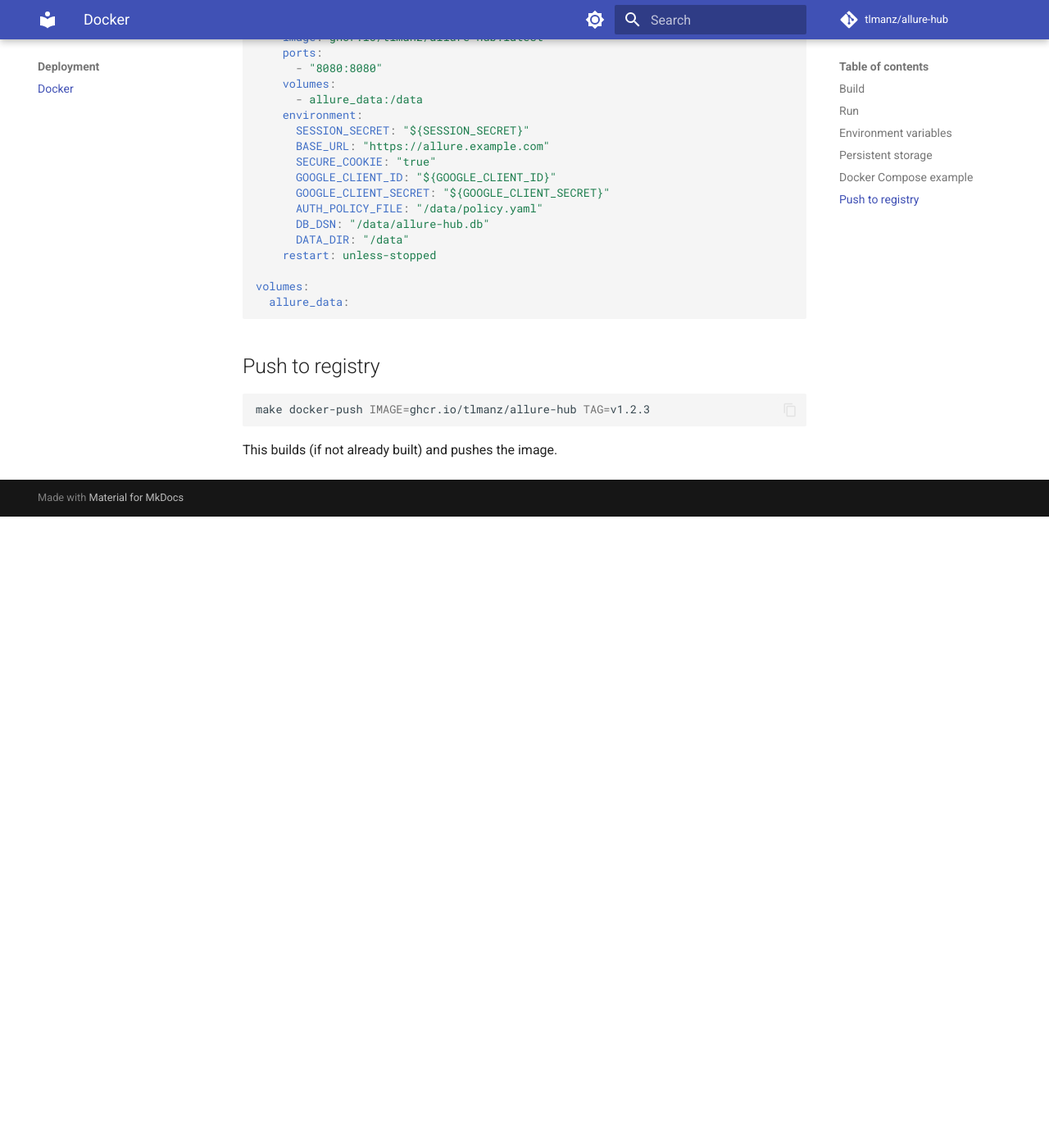
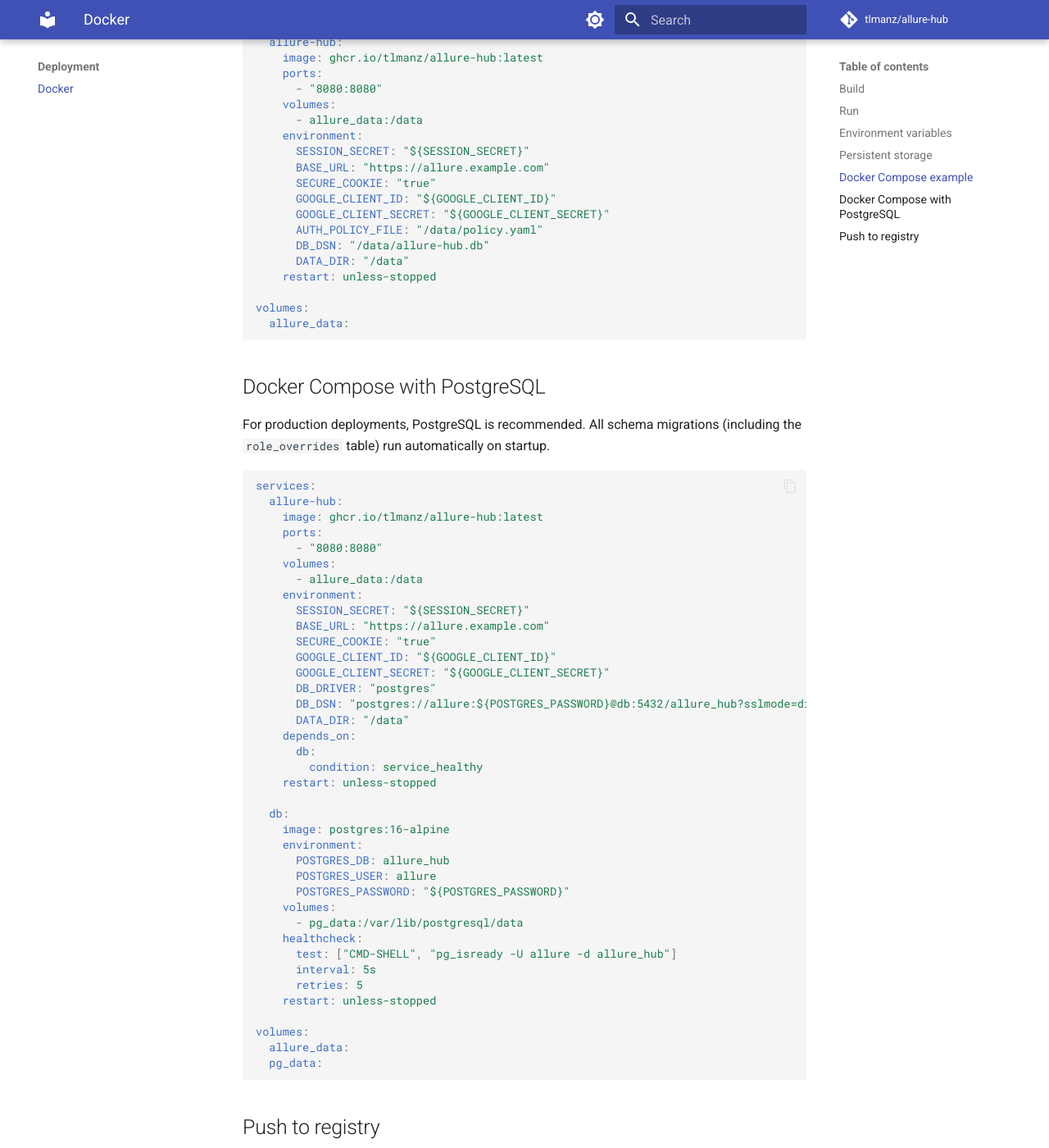
Before and after one commit to tlmanz/allure-hub, an MkDocs documentation site: the page built from docs/deployment/docker.md, in a window 1280 px wide and 1400 px high, scrolled down 1553 px. Shown: the whole window at 82% size. Built offline with MkDocs 1.6.1 and Material for MkDocs 9.7.7, drawn with Linux system fonts in a browser that asks for light colours; comment, search, counter and statistics services are not loaded; before the commit the page ends 2183 px from its top, so only the background shows below that; some of the changed text lies outside the part shown.

Commit message:
docs: enhance RBAC documentation and Docker setup for role overrides

````diff
--- a/docs/deployment/docker.md
+++ b/docs/deployment/docker.md
@@ -58,7 +58,7 @@
 -v /srv/allure-hub/data:/data
 ```
 
-The RBAC `policy.yaml` can also be stored there and referenced via `AUTH_POLICY_FILE=/data/policy.yaml`.
+The RBAC `policy.yaml` baseline can be stored there and referenced via `AUTH_POLICY_FILE=/data/policy.yaml`. Role overrides set through the Settings UI are stored in the database automatically — no file changes needed at runtime.
 
 ## Docker Compose example
 
@@ -85,6 +85,51 @@
   allure_data:
 ```
 
+## Docker Compose with PostgreSQL
+
+For production deployments, PostgreSQL is recommended. All schema migrations (including the `role_overrides` table) run automatically on startup.
+
+```yaml
+services:
+  allure-hub:
+    image: ghcr.io/tlmanz/allure-hub:latest
+    ports:
+      - "8080:8080"
+    volumes:
+      - allure_data:/data
+    environment:
+      SESSION_SECRET: "${SESSION_SECRET}"
+      BASE_URL: "https://allure.example.com"
+      SECURE_COOKIE: "true"
+      GOOGLE_CLIENT_ID: "${GOOGLE_CLIENT_ID}"
+      GOOGLE_CLIENT_SECRET: "${GOOGLE_CLIENT_SECRET}"
+      DB_DRIVER: "postgres"
+      DB_DSN: "postgres://allure:${POSTGRES_PASSWORD}@db:5432/allure_hub?sslmode=disable"
+      DATA_DIR: "/data"
+    depends_on:
+      db:
+        condition: service_healthy
+    restart: unless-stopped
+
+  db:
+    image: postgres:16-alpine
+    environment:
+      POSTGRES_DB: allure_hub
+      POSTGRES_USER: allure
+      POSTGRES_PASSWORD: "${POSTGRES_PASSWORD}"
+    volumes:
+      - pg_data:/var/lib/postgresql/data
+    healthcheck:
+      test: ["CMD-SHELL", "pg_isready -U allure -d allure_hub"]
+      interval: 5s
+      retries: 5
+    restart: unless-stopped
+
+volumes:
+  allure_data:
+  pg_data:
+```
+
 ## Push to registry
 
 ```bash
````
Also changed, not shown: docs/configuration.md (+28 -1 lines).
